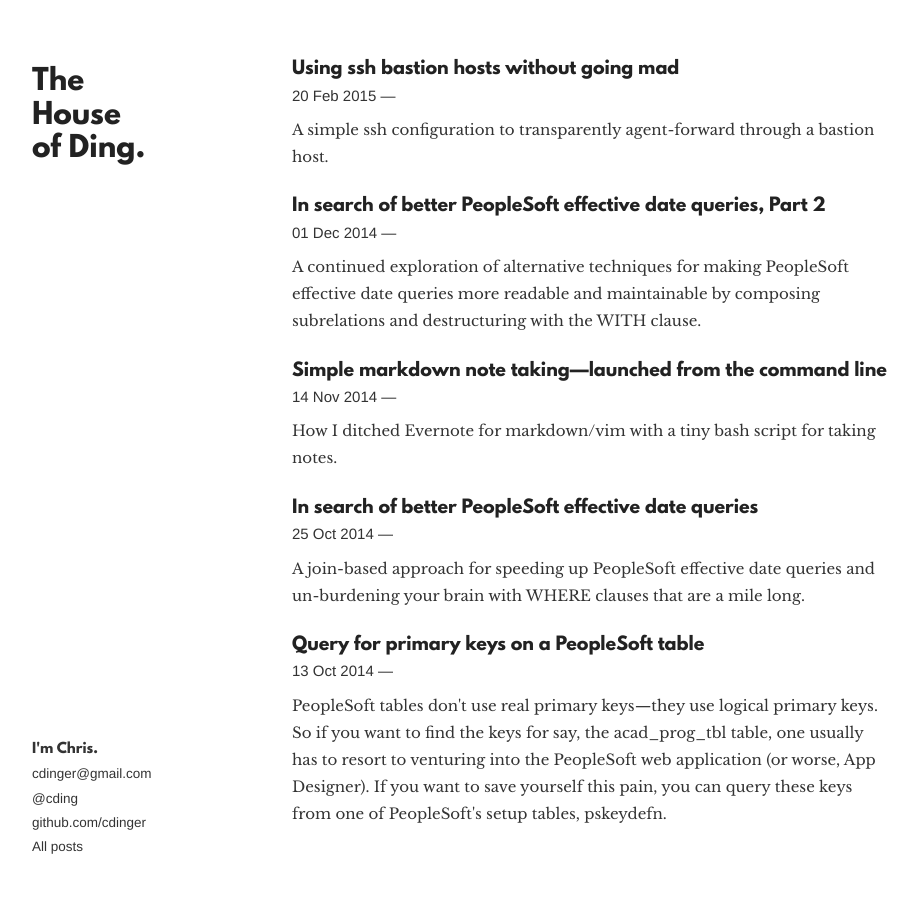
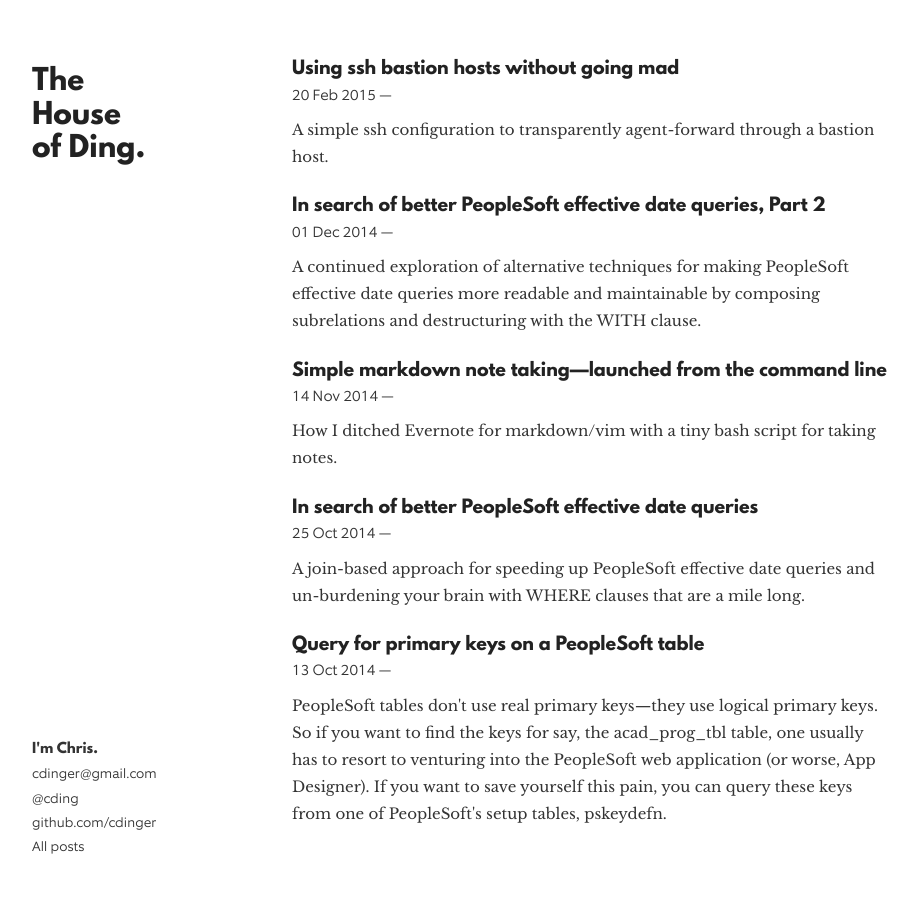
Before and after one commit to cdinger/cdinger.github.com, a Jekyll site: the page built from index.html, in a window 1280 px wide. Shown: the whole page, without its empty margins (178-1096 px from the left). Built offline with Jekyll 4.4.1, drawn with Linux system fonts in a browser that asks for light colours; nearby versions of some CDN libraries; comment, search, counter and statistics services are not loaded.

Commit message:
Use equip light instead of Helvetica Neue

```diff
--- /dev/null
+++ b/stylesheets/equip.css
@@ -0,0 +1,36 @@
+/*
+ * Web Fonts from fontspring.com
+ *
+ * All OpenType features and all extended glyphs have been removed.
+ * Fully installable fonts can be purchased at http://www.fontspring.com
+ *
+ * The fonts included in this stylesheet are subject to the End User License you purchased
+ * from Fontspring. The fonts are protected under domestic and international trademark and
+ * copyright law. You are prohibited from modifying, reverse engineering, duplicating, or
+ * distributing this font software.
+ *
+ * (c) 2010-2015 Fontspring
+ *
+ *
+ *
+ *
+ * The fonts included are copyrighted by the vendor listed below.
+ *
+ * Vendor:      Hoftype
+ * License URL: http://www.fontspring.com/licenses/hoftype/webfont
+ *
+ *
+ */
+
+@font-face {
+    font-family: 'equiplight';
+    src: url('EquipLig-webfont.eot');
+    src: url('EquipLig-webfont.eot?#iefix') format('embedded-opentype'),
+         url('EquipLig-webfont.woff2') format('woff2'),
+         url('EquipLig-webfont.woff') format('woff'),
+         url('EquipLig-webfont.ttf') format('truetype'),
+         url('EquipLig-webfont.svg#equiplight') format('svg');
+    font-weight: normal;
+    font-style: normal;
+
+}
--- a/stylesheets/styles.css
+++ b/stylesheets/styles.css
@@ -1,5 +1,6 @@
 @import url(http://fonts.googleapis.com/css?family=Libre+Baskerville:400,400italic);
 @import url(leaguespartan.css);
+@import url(equip.css);
 
 * + * {
   margin-bottom: 1em;
@@ -13,7 +14,7 @@
 }
 
 p.post-date, p.post-share {
-  font-family: "Helvetica Neue";
+  font-family: "equiplight", "Helvetica Neue";
 }
 
 p.post-date {
@@ -212,7 +213,7 @@
   float:left;
   position:fixed;
   bottom:1em;
-  font-family: "Helvetica Neue";
+  font-family: "equiplight", "Helvetica Neue";
   font-size: 0.9em;
 }
 
```
Also changed, not shown: stylesheets/EquipLig-webfont.svg (added), stylesheets/EquipLig-webfont.ttf (added), stylesheets/EquipLig-webfont.woff (added), stylesheets/EquipLig-webfont.woff2 (added), 1 other file.
